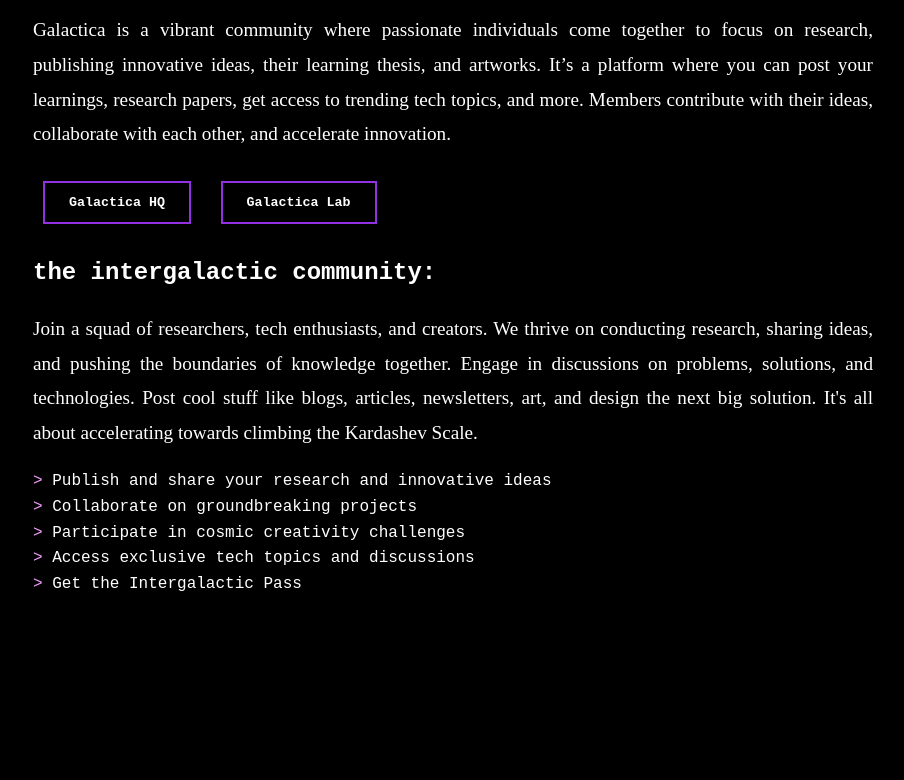
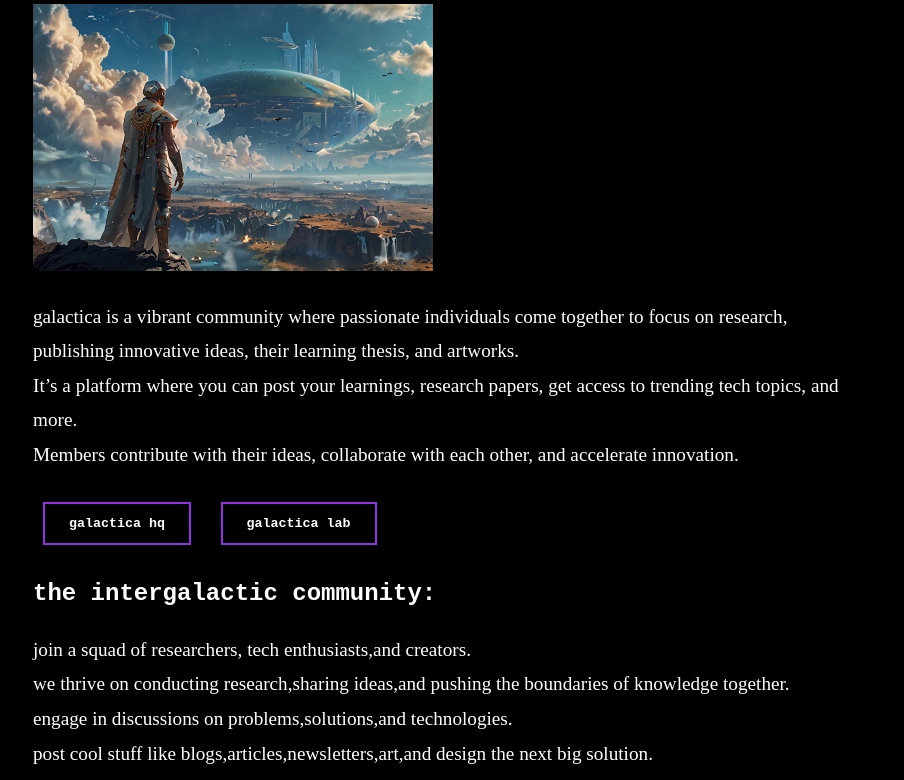
Before and after one commit to 0xYashh/galacticverse, a plain HTML site: page explore/explore.html in a window 1280 px wide. Shown: the part 143-923 px from the top of the page, without its empty margins (187-1091 px from the left). Before the commit the page ends 840 px from the top, so only its background shows below. Drawn offline with Linux system fonts and the light colour scheme; a web font is replaced by a local one.

Commit message:
Update Commit

```diff
--- a/explore/explore.html
+++ b/explore/explore.html
@@ -9,19 +9,24 @@
 <body>
  <main>
         <section class="explore-section">
-            <h1>wtf is Galactica?</h1>
-            <p>Galactica is a vibrant community where passionate individuals come together to focus on research, publishing innovative ideas, their learning thesis, and artworks. It’s a platform where you can post your learnings, research papers, get access to trending tech topics, and more. Members contribute with their ideas, collaborate with each other, and accelerate innovation.</p>
-            <button class="button" onclick="goToGalacticHQ()">Galactica HQ</button>
-            <button class="button" onclick="goToGalacticLab()">Galactica Lab</button>
+            <h1>wtf is galactica?</h1>
+           <div class="image"><img src="/img/futuristic planet.jpg" alt=""></div>
+            <p>galactica is a vibrant community where passionate individuals come together to focus on research, publishing innovative ideas, their learning thesis, and artworks.
+            <br>It’s a platform where you can post your learnings, research papers, get access to trending tech topics, and more. <br>Members contribute with their ideas, collaborate with each other, and accelerate innovation.</p>
+            <button class="button" onclick="goToGalacticHQ()">galactica hq</button>
+            <button class="button" onclick="goToGalacticLab()">galactica lab</button>
 
             <h2>the intergalactic community:</h2>
-            <p>Join a squad of researchers, tech enthusiasts, and creators. We thrive on conducting research, sharing ideas, and pushing the boundaries of knowledge together. Engage in discussions on problems, solutions, and technologies. Post cool stuff like blogs, articles, newsletters, art, and design the next big solution. It's all about accelerating towards climbing the Kardashev Scale.</p>
+            <p>join a squad of researchers, tech enthusiasts,and creators.
+                <br>we thrive on conducting research,sharing ideas,and pushing the boundaries of knowledge together.<br>engage in discussions on problems,solutions,and technologies.
+                <br>post cool stuff like blogs,articles,newsletters,art,and design the next big solution.<br>
+            it's all about accelerating towards climbing the kardashev Scale.</p>
             <ul class="community-features">
-                <li>Publish and share your research and innovative ideas</li>
-                <li>Collaborate on groundbreaking projects</li>
-                <li>Participate in cosmic creativity challenges</li>
-                <li>Access exclusive tech topics and discussions</li>
-                <li>Get the Intergalactic Pass</li>
+                <li>publish and share your research and innovative ideas</li>
+                <li>collaborate with other members</li>
+                <li>participate in cosmic creativity challenges</li>
+                <li>access exclusive tech topics and discussions</li>
+                <li>Get the galactica pass</li>
             </ul>
         </section>
     </main>
--- a/style.css
+++ b/style.css
@@ -72,10 +72,13 @@
 .explore-section {
   color: white;
   margin-bottom: 30px;
-  text-align: justify;
+  /* text-align: justify; */
   padding: 20px 180px 0px 180px;
   border-radius: 5px;
 
+}
+.image img{
+  width: 400px;
 }
 
 .explore-section h1 {
@@ -120,6 +123,9 @@
   .explore-section {
       padding: 15px;
   }
+  .explore-section .image img{
+    width: 350px;
+  }
 
   .explore-section h1 {
       font-size: 2rem;
@@ -146,6 +152,7 @@
   }
 
   .explore-section p {
+    text-align: left;
       font-size: 1.2rem;
       line-height: 1.5;
   }
```
